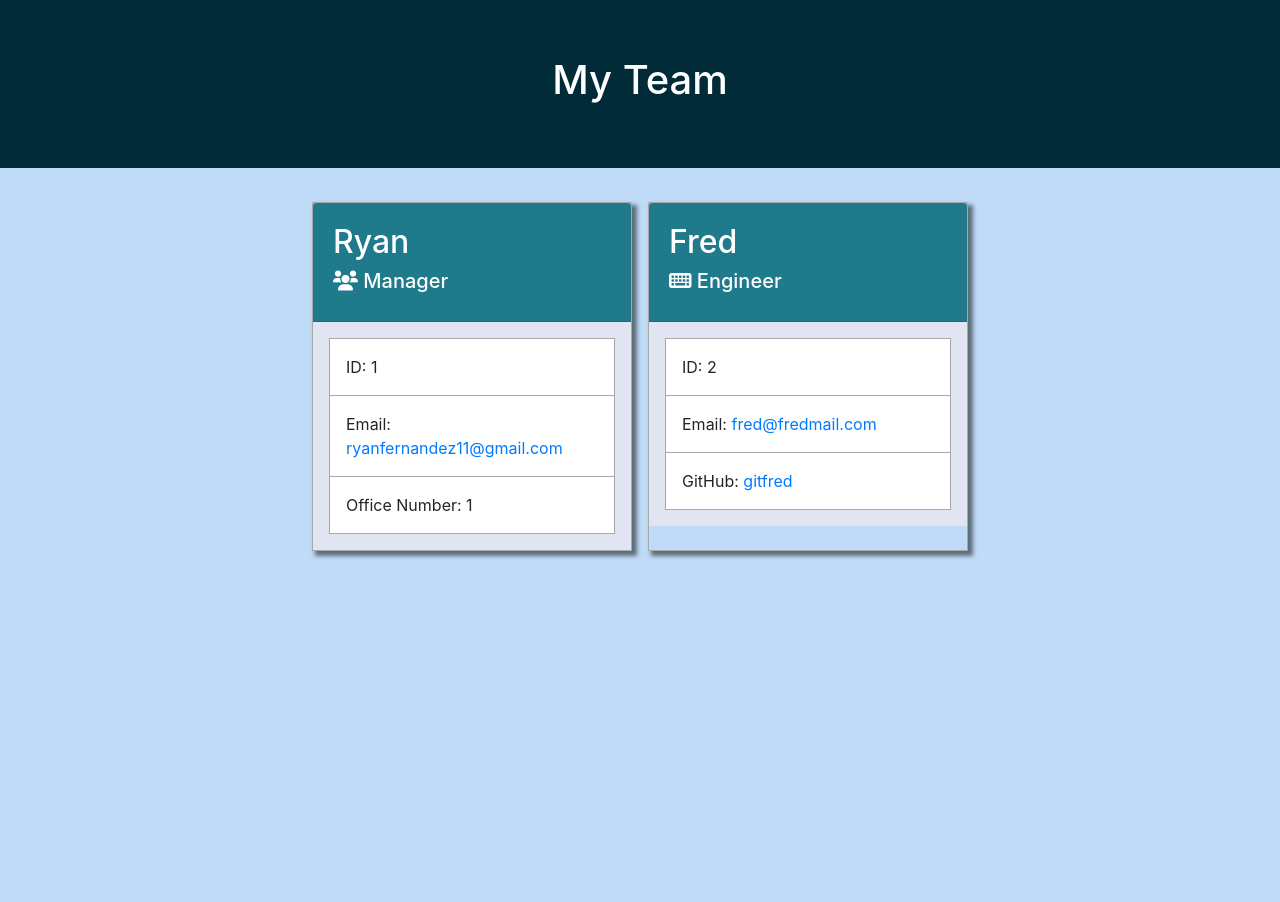
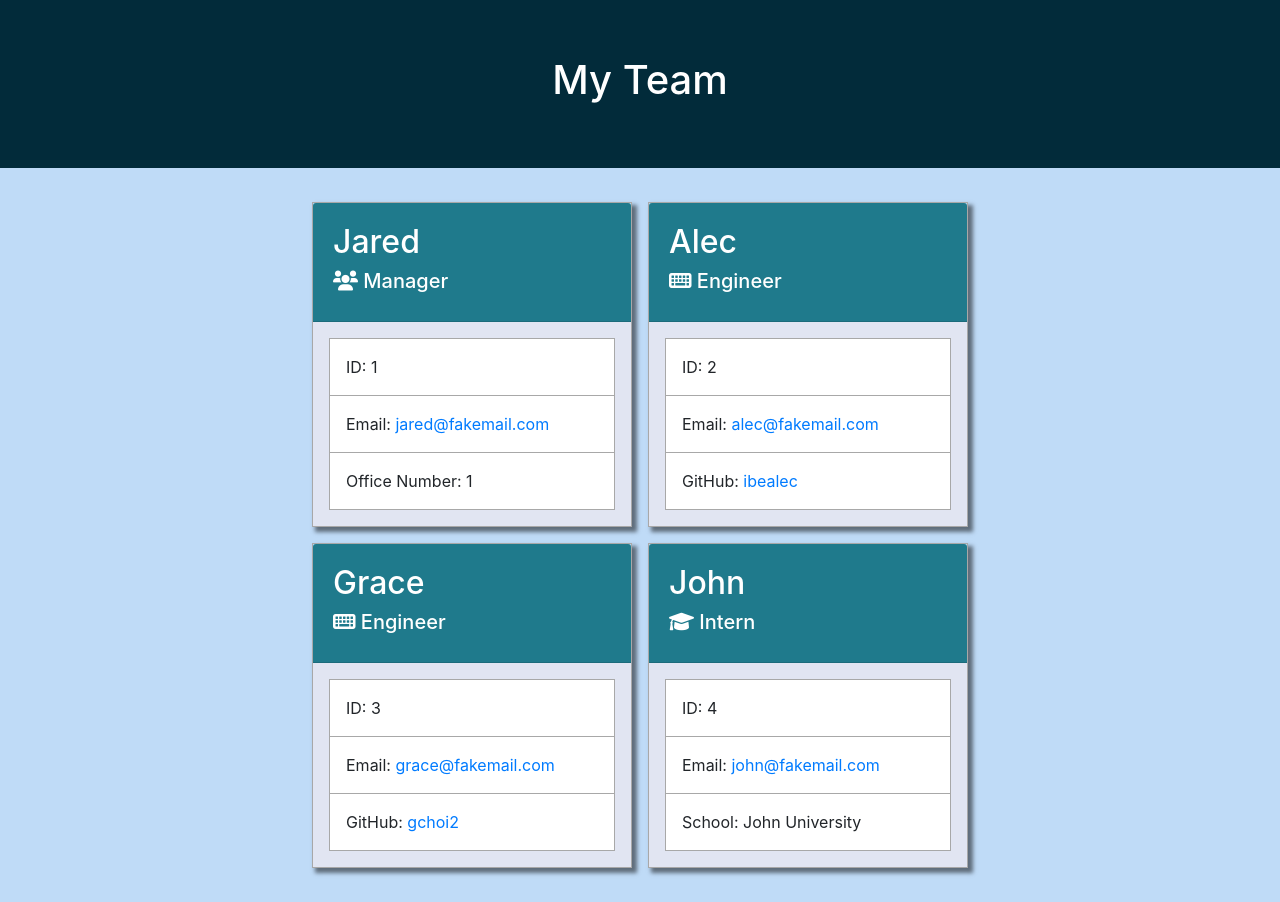
Before and after one commit to ryanafernandez/Team-Profile-Generator, a website: page dist/index.html in a window 1280 px wide. Before the commit the page ends 800 px from the top, so only its background shows below. Drawn offline with nearby package versions, Linux system fonts and the light colour scheme.

```diff
--- a/dist/index.html
+++ b/dist/index.html
@@ -27,7 +27,7 @@
 
         <section class="employee-card">
             <header class="card-header">
-                <h2>Ryan</h2>
+                <h2>Jared</h2>
                 <h3><i class="fa-solid fa-users"></i> Manager</h3>
             </header>
 
@@ -37,7 +37,7 @@
                 </div>
 
                 <div class="email">
-                    <p>Email: <a href="mailto:ryanfernandez11@gmail.com">ryanfernandez11@gmail.com</a></p>
+                    <p>Email: <a href="mailto:jared@fakemail.com">jared@fakemail.com</a></p>
                 </div>
 
                 <div class="specific-info">
@@ -48,7 +48,7 @@
 
         <section class="employee-card">
             <header class="card-header">
-                <h2>Fred</h2>
+                <h2>Alec</h2>
                 <h3><i class="fa-solid fa-keyboard"></i> Engineer</h3>
             </header>
 
@@ -58,11 +58,53 @@
                 </div>
 
                 <div class="email">
-                <p>Email: <a href="mailto:fred@fredmail.com">fred@fredmail.com</a></p>
+                <p>Email: <a href="mailto:alec@fakemail.com">alec@fakemail.com</a></p>
                 </div>
 
                 <div class="specific-info">
-                    <p>GitHub: <a href="https://github.com/gitfred" target="_blank">gitfred</a></p>
+                    <p>GitHub: <a href="https://github.com/ibealec" target="_blank">ibealec</a></p>
+                </div>
+            </div>
+        </section>
+
+        <section class="employee-card">
+            <header class="card-header">
+                <h2>Grace</h2>
+                <h3><i class="fa-solid fa-keyboard"></i> Engineer</h3>
+            </header>
+
+            <div class="card-info">
+                <div class="id">
+                    <p>ID: 3</p>
+                </div>
+
+                <div class="email">
+                <p>Email: <a href="mailto:grace@fakemail.com">grace@fakemail.com</a></p>
+                </div>
+
+                <div class="specific-info">
+                    <p>GitHub: <a href="https://github.com/gchoi2" target="_blank">gchoi2</a></p>
+                </div>
+            </div>
+        </section>
+
+        <section class="employee-card">
+            <header class="card-header">
+                <h2>John</h2>
+                <h3><i class="fa-solid fa-graduation-cap"></i> Intern</h3>
+            </header>
+
+            <div class="card-info">
+                <div class="id">
+                    <p>ID: 4</p>
+                </div>
+
+                <div class="email">
+                <p>Email: <a href="mailto:john@fakemail.com">john@fakemail.com</a></p>
+                </div>
+
+                <div class="specific-info">
+                    <p>School: John University</p>
                 </div>
             </div>
         </section>
```
Also changed, not shown: README.md.
